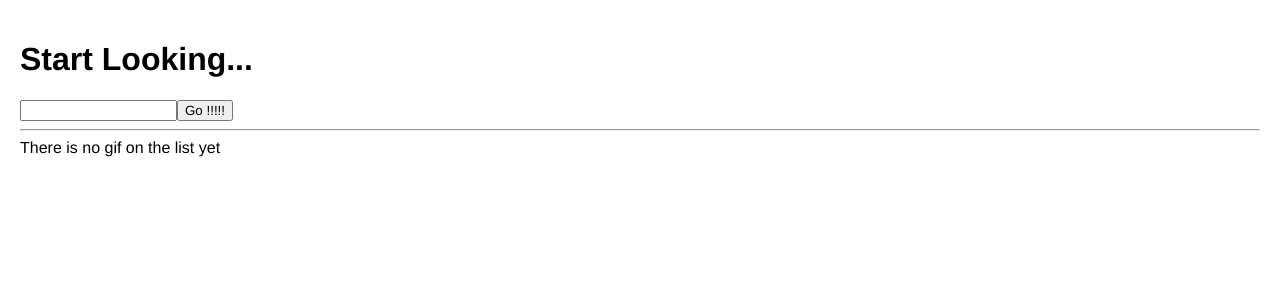
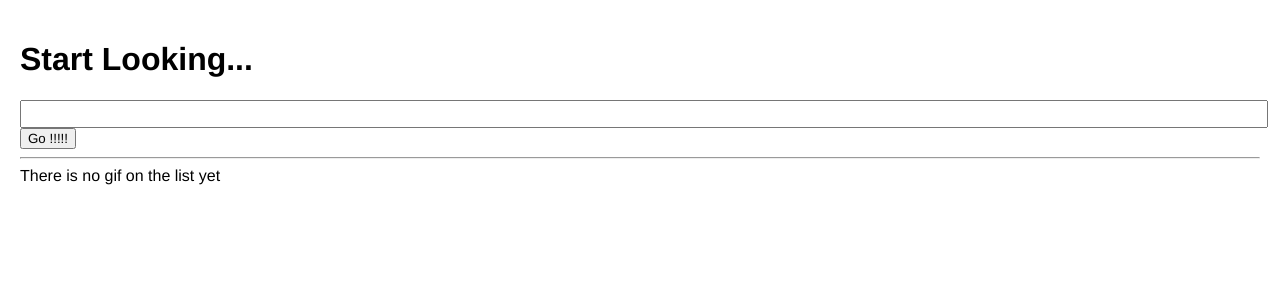
Before and after one commit to AndresPastrana/ReactGIfApp-Basic, a React (Create React App) app: page / in a window 1280 px wide. Shown: the top 300 px of the page. Built offline with nearby package versions, Linux system fonts and the light colour scheme.

Commit message:
Adding some styles

```diff
--- a/src/components/AddCategory/AddCategory.js
+++ b/src/components/AddCategory/AddCategory.js
@@ -7,7 +7,6 @@ import "./addCategory.style.css";
 import { isValid, getGifs } from './addCategory.helpers'
 
 const AddCategory = ({ setCategories }) => {
-    { console.log('render add category') }
     // Hooks
     const [inputValue, setInputValue] = useState("");
 
--- a/src/components/AddCategory/addCategory.style.css
+++ b/src/components/AddCategory/addCategory.style.css
@@ -0,0 +1,5 @@
+input {
+  color: grey;
+  font-size: 1.2rem;
+  width: 100%;
+}
--- a/src/components/GridContainer/Category/category.style.css
+++ b/src/components/GridContainer/Category/category.style.css
@@ -1,7 +1,6 @@
 .flex_container {
   padding: 0;
   display: flex;
-  justify-content: start;
   flex-direction: row;
   flex-wrap: wrap;
 }
--- a/src/components/GridContainer/Gif/gif.style.css
+++ b/src/components/GridContainer/Gif/gif.style.css
@@ -1,3 +1,8 @@
 .gif_container {
   margin: 1rem;
+  border-radius: 2px;
+  align-content: center;
+  text-align: center;
+  border: 1px solid grey;
+  overflow: hidden;
 }
```
